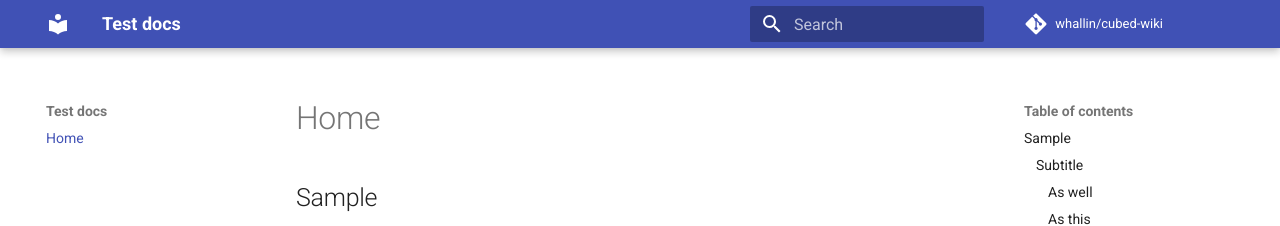
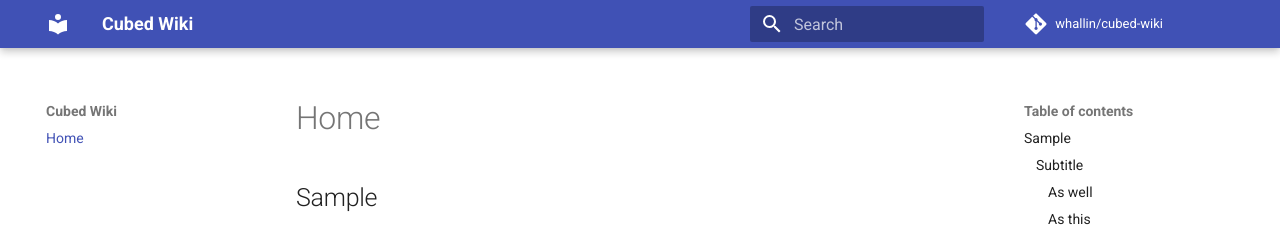
Before and after one commit to whallin/cubed-wiki, an MkDocs documentation site: the page built from docs/index.md, in a window 1280 px wide. Shown: the top 226 px of the page. Built offline with MkDocs 1.6.1 and Material for MkDocs 9.7.7, drawn with Linux system fonts in a browser that asks for light colours; comment, search, counter and statistics services are not loaded.

Commit message:
Update mkdocs.yml

```diff
--- a/mkdocs.yml
+++ b/mkdocs.yml
@@ -1,6 +1,6 @@
-site_name: Test docs
-site_description: 'A docs test'
-site_author: 'Michael Hausenblas'
+site_name: Cubed Wiki
+site_description: 'Cubed is a private Swedish Minecraft SMP server with an invite-only community. Show good interest and you might just receive an invite.'
+site_author: 'William Hallin'
 docs_dir: docs/
 repo_name: 'whallin/cubed-wiki'
 repo_url: 'https://github.com/whallin/cubed-wiki'
```
